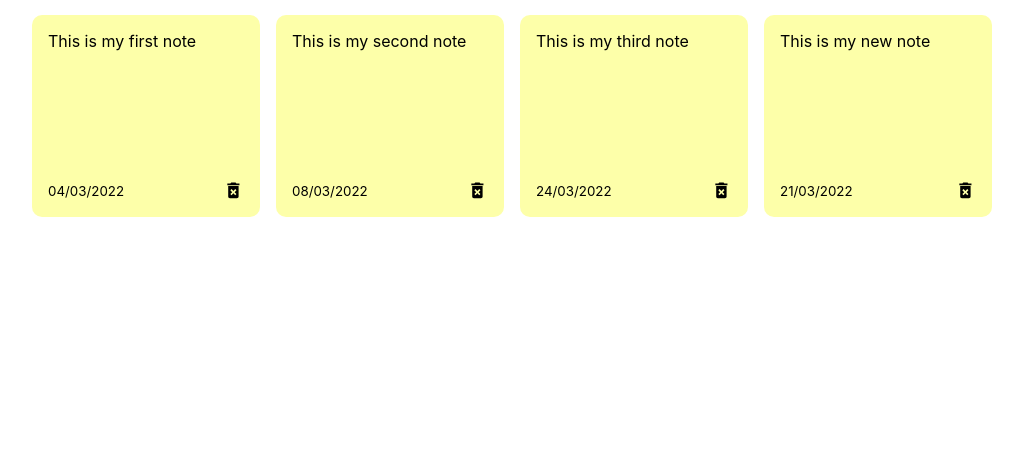
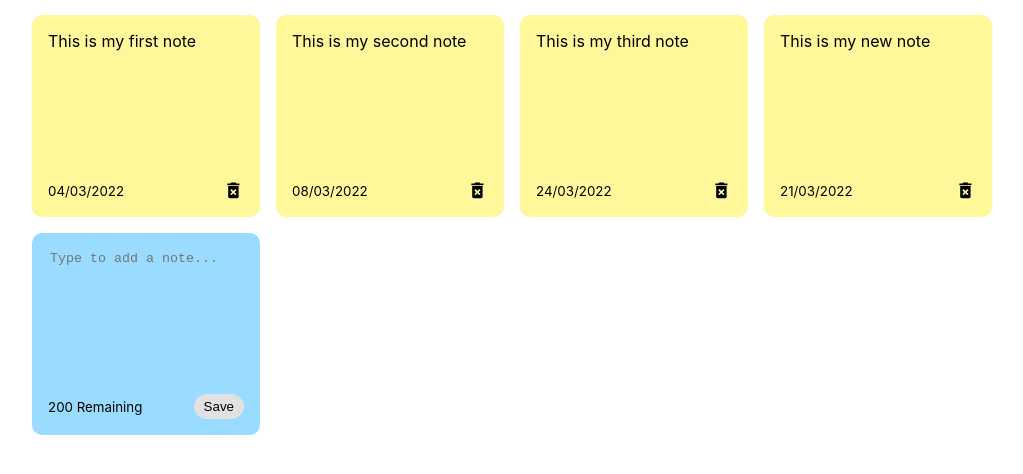
Before and after one commit to navneetk7048/react-notes-app, a React (Create React App) app: page / in a window 1280 px wide. Shown: the top 474 px of the page, without its empty margins (128-1151 px from the left). Built offline with nearby package versions, Linux system fonts and the light colour scheme.

Commit message:
Add AddNote component to add new notes

```diff
--- a/src/App.js
+++ b/src/App.js
@@ -27,9 +27,21 @@
     },
   ]);
 
+  const addNote = (text) => {
+    const date = new Date();
+    const newNote = {
+      id: nanoid(),
+      text: text,
+      date: date.toLocaleDateString(),
+    };
+
+    const newNotes = [...notes, newNote];
+    setNotes(newNotes);
+  };
+
   return (
     <div className="container">
-      <NotesList notes={notes} />
+      <NotesList notes={notes} handleAddNote={addNote} />
     </div>
   );
 };
--- /dev/null
+++ b/src/components/AddNote.js
@@ -0,0 +1,37 @@
+import { useState } from "react";
+
+const AddNote = ({ handleAddNote }) => {
+  const [noteText, setNoteText] = useState("");
+  const charLimit = 200;
+
+  const handleChange = (event) => {
+    if (charLimit - event.target.value.length >= 0)
+      setNoteText(event.target.value);
+  };
+
+  const handleSubmit = () => {
+    if (noteText.trim().length > 0) handleAddNote(noteText);
+
+    setNoteText("");
+  };
+
+  return (
+    <div className="note new">
+      <textarea
+        rows="8"
+        cols="10"
+        placeholder="Type to add a note..."
+        value={noteText}
+        onChange={handleChange}
+      ></textarea>
+      <div className="note-footer">
+        <small>{charLimit - noteText.length} Remaining</small>
+        <button className="save" onClick={handleSubmit}>
+          Save
+        </button>
+      </div>
+    </div>
+  );
+};
+
+export default AddNote;
--- a/src/components/NotesList.js
+++ b/src/components/NotesList.js
@@ -1,11 +1,13 @@
 import Note from "./Note";
+import AddNote from "./AddNote";
 
-const NotesList = ({ notes }) => {
+const NotesList = ({ notes, handleAddNote }) => {
   return (
     <div className="notes-list">
       {notes.map((note) => (
-        <Note id={note.id} text={note.text} date={note.date} />
+        <Note key={note.id} id={note.id} text={note.text} date={note.date} />
       ))}
+      <AddNote handleAddNote={handleAddNote} />
     </div>
   );
 };
--- a/src/index.css
+++ b/src/index.css
@@ -25,8 +25,34 @@
   grid-template-columns: repeat(auto-fit, minmax(200px, 1fr));
 }
 
+.note.new {
+  background-color: #9adcff;
+}
+
+textarea {
+  border: none;
+  resize: none;
+  background-color: #9adcff;
+}
+
+textarea:focus {
+  outline: none;
+}
+
+.save {
+  background-color: #e1e1e1;
+  border: none;
+  padding: 5px 10px 5px;
+  border-radius: 15px;
+}
+
+.save:hover {
+  background-color: #ededed;
+  cursor: pointer;
+}
+
 .note {
-  background-color: #fdffa9;
+  background-color: #fff89a;
   border-radius: 10px;
   padding: 1rem;
   min-height: 170px;
```
